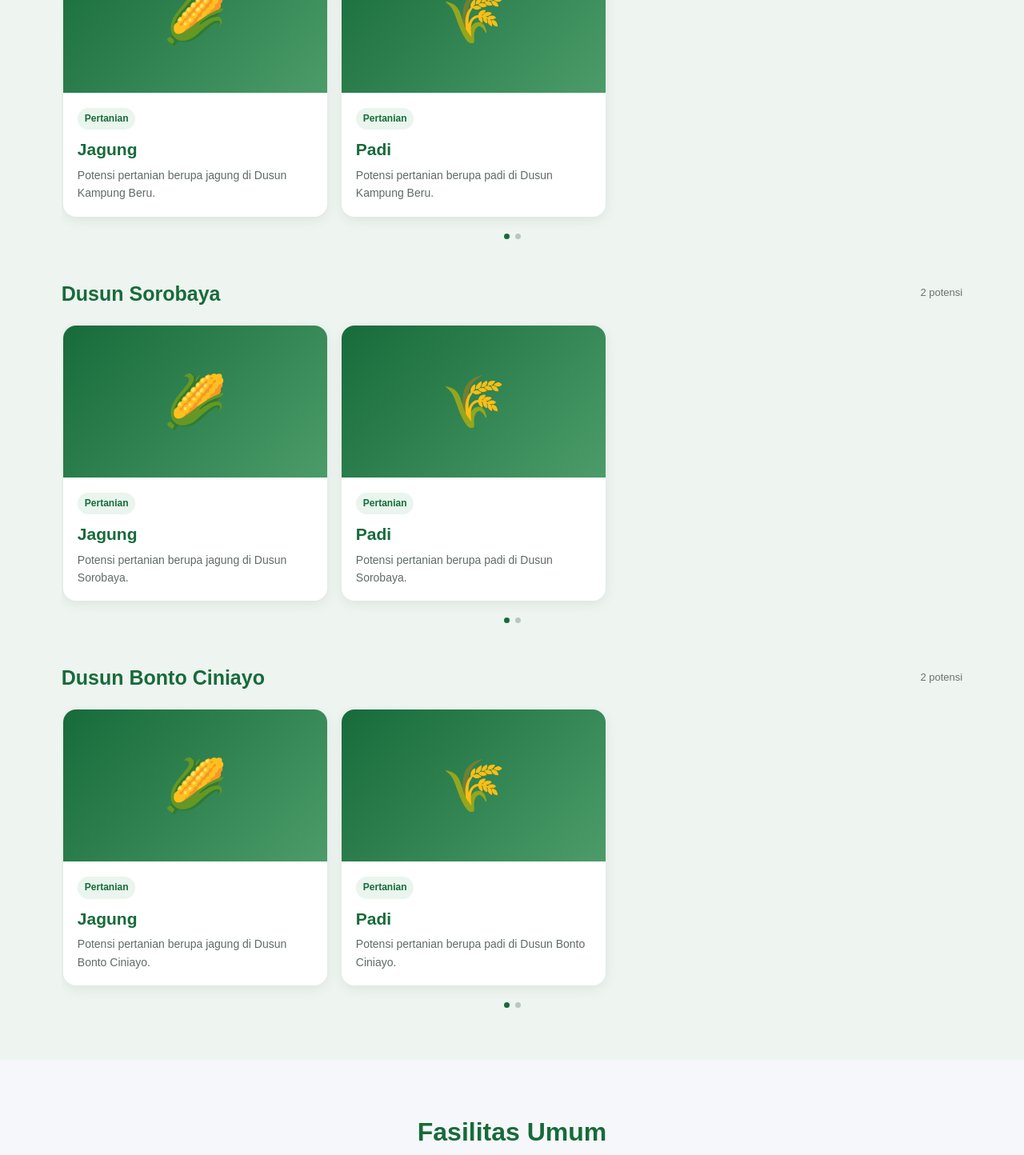
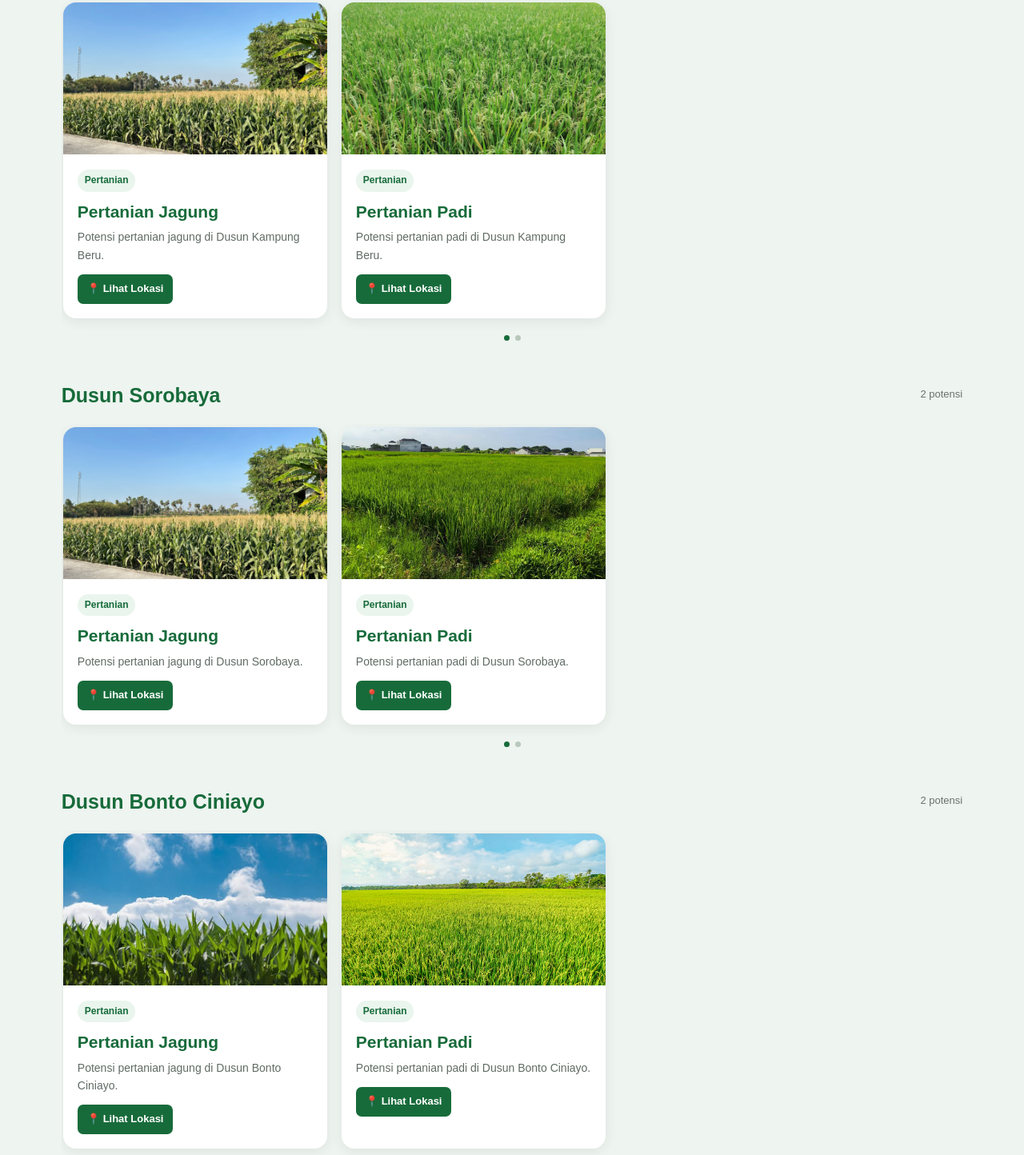
Before and after one commit to irfanprarezajaya-max/Pemetaan-Digital-Potensi-Fasilitas-Desa-Bontosunggu, a plain HTML site: page index.html in a window 1280 px wide. Shown: the part 2343-3787 px from the top of the page at 80% size. Drawn offline with nearby package versions, Linux system fonts and the light colour scheme.

Commit message:
Add files via upload

```diff
--- a/index.html
+++ b/index.html
@@ -49,11 +49,12 @@ section{padding:65px 6%}
 .potensi-slider::-webkit-scrollbar{height:7px}
 .potensi-slider::-webkit-scrollbar-thumb{background:#b7cdbd;border-radius:10px}
 .potensi-card{flex:0 0 min(78vw,330px);scroll-snap-align:start;background:#fff;border-radius:16px;overflow:hidden;box-shadow:0 4px 16px #00000012}
-.potensi-visual{height:190px;display:flex;align-items:center;justify-content:center;background:linear-gradient(135deg,#176b3a,#4b9c69);color:#fff;font-size:64px}
+.potensi-photo{width:100%;height:190px;object-fit:cover;display:block}
 .potensi-body{padding:18px}
 .potensi-body .badge{margin-bottom:8px}
 .potensi-body h4{font-size:21px;color:#176b3a;margin-bottom:4px}
-.potensi-body p{font-size:14px;color:#606b64}
+.potensi-body p{font-size:14px;color:#606b64;margin-bottom:13px}
+.potensi-map{display:inline-block;background:#176b3a;color:#fff;text-decoration:none;padding:8px 12px;border-radius:7px;font-size:13px;font-weight:700}.potensi-map:hover{background:#0e4d29}
 .swipe-note{text-align:center;color:#6c776f;font-size:13px;margin:4px 0 28px}
 .slider-dots{display:flex;justify-content:center;gap:7px;margin-top:3px}
 .slider-dots i{width:7px;height:7px;border-radius:50%;background:#b8c8bc;display:block}
@@ -126,8 +127,8 @@ section{padding:50px 5%}
   <div class="potensi-dusun">
     <div class="dusun-heading"><h3>Dusun Gallang</h3><span>2 potensi</span></div>
     <div class="potensi-slider">
-      <div class="potensi-card"><div class="potensi-visual">🦐</div><div class="potensi-body"><span class="badge">Perikanan</span><h4>Tambak Udang</h4><p>Potensi perikanan tambak yang terdapat di Dusun Gallang.</p></div></div>
-      <div class="potensi-card"><div class="potensi-visual">🐟</div><div class="potensi-body"><span class="badge">Perikanan</span><h4>Tambak Ikan</h4><p>Potensi perikanan tambak yang terdapat di Dusun Gallang.</p></div></div>
+      <div class="potensi-card"><img class="card-img potensi-photo" src="tambak-ikan-gallang.jpg" alt="Tambak Ikan Dusun Gallang"><div class="potensi-body"><span class="badge">Perikanan</span><h4>Tambak Ikan</h4><p>Potensi perikanan tambak ikan di Dusun Gallang.</p><a class="potensi-map" target="_blank" href="https://www.google.com/maps?q=-5.4212881,119.3744621">📍 Lihat Lokasi</a></div></div>
+      <div class="potensi-card"><img class="card-img potensi-photo" src="tambak-udang-gallang.jpg" alt="Tambak Udang Dusun Gallang"><div class="potensi-body"><span class="badge">Perikanan</span><h4>Tambak Udang</h4><p>Potensi perikanan tambak udang di Dusun Gallang.</p><a class="potensi-map" target="_blank" href="https://www.google.com/maps?q=-5.4204593,119.3778501">📍 Lihat Lokasi</a></div></div>
     </div>
     <div class="slider-dots"><i></i><i></i></div>
   </div>
@@ -135,8 +136,8 @@ section{padding:50px 5%}
   <div class="potensi-dusun">
     <div class="dusun-heading"><h3>Dusun Tamalate</h3><span>2 potensi</span></div>
     <div class="potensi-slider">
-      <div class="potensi-card"><div class="potensi-visual">🌽</div><div class="potensi-body"><span class="badge">Pertanian</span><h4>Jagung</h4><p>Potensi pertanian berupa jagung di Dusun Tamalate.</p></div></div>
-      <div class="potensi-card"><div class="potensi-visual">🌶️</div><div class="potensi-body"><span class="badge">Pertanian</span><h4>Cabai</h4><p>Potensi pertanian berupa cabai di Dusun Tamalate.</p></div></div>
+      <div class="potensi-card"><img class="card-img potensi-photo" src="jagung-tamalate.jpg" alt="Pertanian Jagung Dusun Tamalate"><div class="potensi-body"><span class="badge">Pertanian</span><h4>Pertanian Jagung</h4><p>Potensi pertanian jagung di Dusun Tamalate.</p><a class="potensi-map" target="_blank" href="https://www.google.com/maps?q=-5.4173886,119.3792884">📍 Lihat Lokasi</a></div></div>
+      <div class="potensi-card"><img class="card-img potensi-photo" src="cabai-tamalate.jpg" alt="Pertanian Cabai Dusun Tamalate"><div class="potensi-body"><span class="badge">Pertanian</span><h4>Pertanian Cabai</h4><p>Potensi pertanian cabai di Dusun Tamalate.</p><a class="potensi-map" target="_blank" href="https://www.google.com/maps?q=-5.4172687,119.3783524">📍 Lihat Lokasi</a></div></div>
     </div>
     <div class="slider-dots"><i></i><i></i></div>
   </div>
@@ -144,8 +145,8 @@ section{padding:50px 5%}
   <div class="potensi-dusun">
     <div class="dusun-heading"><h3>Dusun Kampung Beru</h3><span>2 potensi</span></div>
     <div class="potensi-slider">
-      <div class="potensi-card"><div class="potensi-visual">🌽</div><div class="potensi-body"><span class="badge">Pertanian</span><h4>Jagung</h4><p>Potensi pertanian berupa jagung di Dusun Kampung Beru.</p></div></div>
-      <div class="potensi-card"><div class="potensi-visual">🌾</div><div class="potensi-body"><span class="badge">Pertanian</span><h4>Padi</h4><p>Potensi pertanian berupa padi di Dusun Kampung Beru.</p></div></div>
+      <div class="potensi-card"><img class="card-img potensi-photo" src="jagung-kampung-beru.jpg" alt="Pertanian Jagung Dusun Kampung Beru"><div class="potensi-body"><span class="badge">Pertanian</span><h4>Pertanian Jagung</h4><p>Potensi pertanian jagung di Dusun Kampung Beru.</p><a class="potensi-map" target="_blank" href="https://www.google.com/maps?q=-5.4099132,119.3839531">📍 Lihat Lokasi</a></div></div>
+      <div class="potensi-card"><img class="card-img potensi-photo" src="padi-kampung-beru.jpg" alt="Pertanian Padi Dusun Kampung Beru"><div class="potensi-body"><span class="badge">Pertanian</span><h4>Pertanian Padi</h4><p>Potensi pertanian padi di Dusun Kampung Beru.</p><a class="potensi-map" target="_blank" href="https://www.google.com/maps?q=-5.4078875,119.3822255">📍 Lihat Lokasi</a></div></div>
     </div>
     <div class="slider-dots"><i></i><i></i></div>
   </div>
@@ -153,8 +154,8 @@ section{padding:50px 5%}
   <div class="potensi-dusun">
     <div class="dusun-heading"><h3>Dusun Sorobaya</h3><span>2 potensi</span></div>
     <div class="potensi-slider">
-      <div class="potensi-card"><div class="potensi-visual">🌽</div><div class="potensi-body"><span class="badge">Pertanian</span><h4>Jagung</h4><p>Potensi pertanian berupa jagung di Dusun Sorobaya.</p></div></div>
-      <div class="potensi-card"><div class="potensi-visual">🌾</div><div class="potensi-body"><span class="badge">Pertanian</span><h4>Padi</h4><p>Potensi pertanian berupa padi di Dusun Sorobaya.</p></div></div>
+      <div class="potensi-card"><img class="card-img potensi-photo" src="jagung-sorobaya.jpg" alt="Pertanian Jagung Dusun Sorobaya"><div class="potensi-body"><span class="badge">Pertanian</span><h4>Pertanian Jagung</h4><p>Potensi pertanian jagung di Dusun Sorobaya.</p><a class="potensi-map" target="_blank" href="https://www.google.com/maps?q=-5.4091736,119.3873505">📍 Lihat Lokasi</a></div></div>
+      <div class="potensi-card"><img class="card-img potensi-photo" src="padi-sorobaya.jpg" alt="Pertanian Padi Dusun Sorobaya"><div class="potensi-body"><span class="badge">Pertanian</span><h4>Pertanian Padi</h4><p>Potensi pertanian padi di Dusun Sorobaya.</p><a class="potensi-map" target="_blank" href="https://www.google.com/maps?q=-5.4098652,119.3848969">📍 Lihat Lokasi</a></div></div>
     </div>
     <div class="slider-dots"><i></i><i></i></div>
   </div>
@@ -162,8 +163,8 @@ section{padding:50px 5%}
   <div class="potensi-dusun">
     <div class="dusun-heading"><h3>Dusun Bonto Ciniayo</h3><span>2 potensi</span></div>
     <div class="potensi-slider">
-      <div class="potensi-card"><div class="potensi-visual">🌽</div><div class="potensi-body"><span class="badge">Pertanian</span><h4>Jagung</h4><p>Potensi pertanian berupa jagung di Dusun Bonto Ciniayo.</p></div></div>
-      <div class="potensi-card"><div class="potensi-visual">🌾</div><div class="potensi-body"><span class="badge">Pertanian</span><h4>Padi</h4><p>Potensi pertanian berupa padi di Dusun Bonto Ciniayo.</p></div></div>
+      <div class="potensi-card"><img class="card-img potensi-photo" src="jagung-bonto-ciniayo.jpg" alt="Pertanian Jagung Dusun Bonto Ciniayo"><div class="potensi-body"><span class="badge">Pertanian</span><h4>Pertanian Jagung</h4><p>Potensi pertanian jagung di Dusun Bonto Ciniayo.</p><a class="potensi-map" target="_blank" href="https://www.google.com/maps?q=-5.4147287,119.3883204">📍 Lihat Lokasi</a></div></div>
+      <div class="potensi-card"><img class="card-img potensi-photo" src="padi-bonto-ciniayo.jpg" alt="Pertanian Padi Dusun Bonto Ciniayo"><div class="potensi-body"><span class="badge">Pertanian</span><h4>Pertanian Padi</h4><p>Potensi pertanian padi di Dusun Bonto Ciniayo.</p><a class="potensi-map" target="_blank" href="https://www.google.com/maps?q=-5.4120805,119.3897182">📍 Lihat Lokasi</a></div></div>
     </div>
     <div class="slider-dots"><i></i><i></i></div>
   </div>
```
Also changed, not shown: cabai-tamalate.jpg (added), jagung-bonto-ciniayo.jpg (added), jagung-kampung-beru.jpg (added), jagung-sorobaya.jpg (added), jagung-tamalate.jpg (added), padi-bonto-ciniayo.jpg (added), padi-kampung-beru.jpg (added), padi-sorobaya.jpg (added), tambak-ikan-gallang.jpg (added), tambak-udang-gallang.jpg (added).
